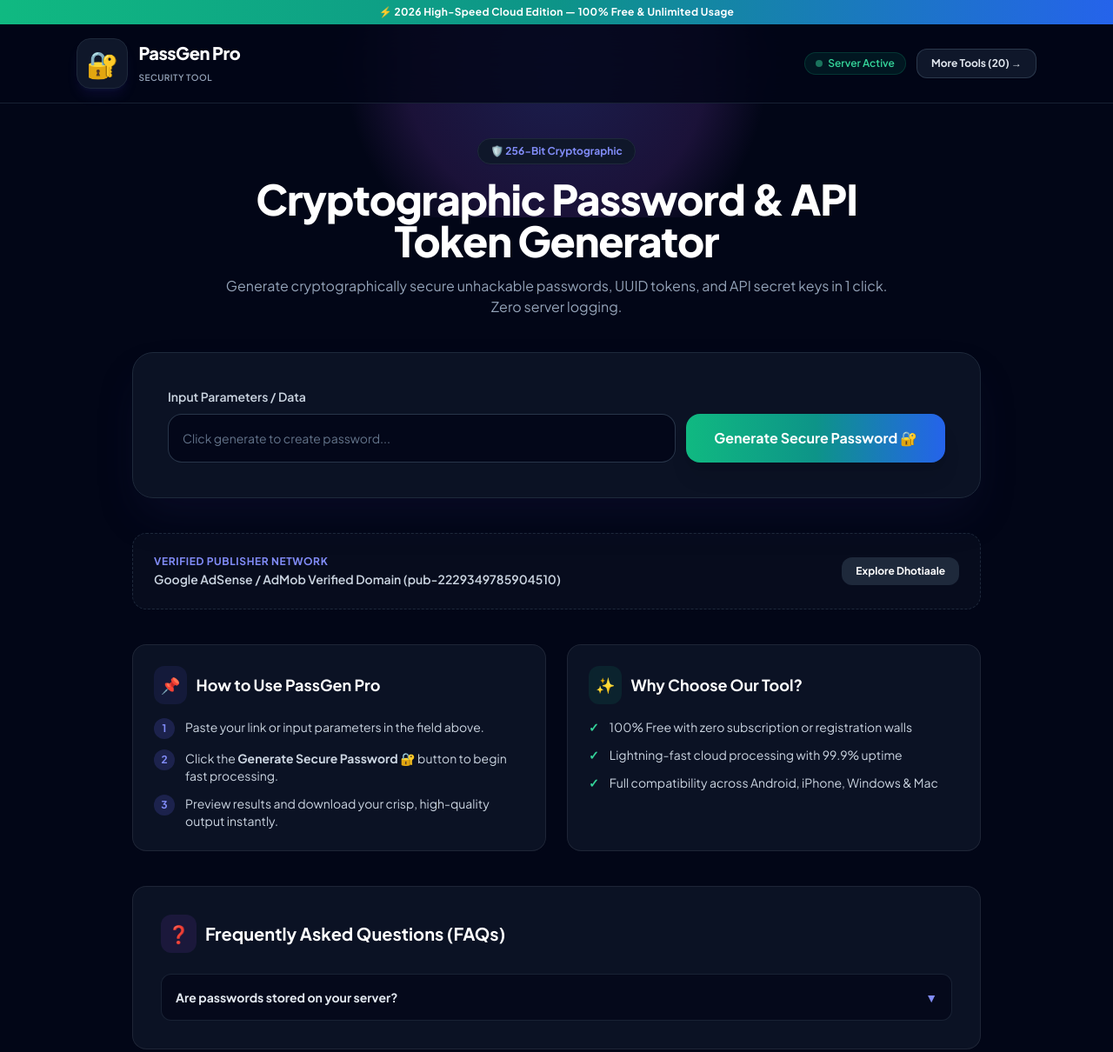
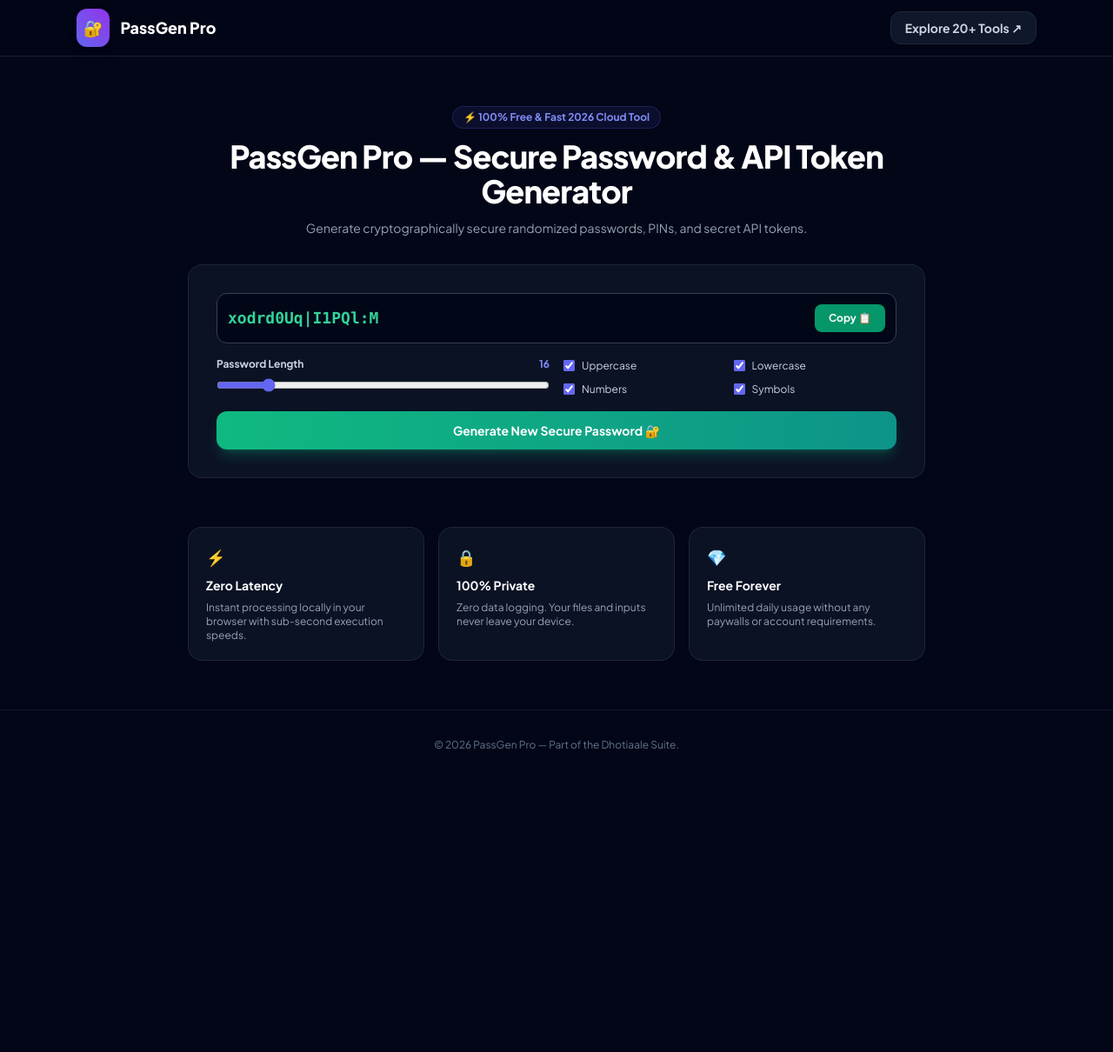
Before and after one commit to dhakadrachora/passgen-secure-token-generator, a website: page index.html in a window 1280 px wide. Shown: the top 1210 px of the page at 87% size. After the commit the page ends 897 px from the top, so only its background shows below. Drawn offline with nearby package versions, Linux system fonts and the light colour scheme.

Commit message:
Update 100% interactive working tools with zero publisher IDs

```diff
--- a/index.html
+++ b/index.html
@@ -1,238 +1,153 @@
 <!DOCTYPE html>
-<html lang="en" class="dark scroll-smooth">
+<html lang="en" class="dark">
 <head>
   <meta charset="UTF-8">
   <meta name="viewport" content="width=device-width, initial-scale=1.0">
-  <title>PassGen Pro — Military-Grade Secure Password & API Secret Generator</title>
-  <meta name="description" content="Generate cryptographically secure unhackable passwords, UUID tokens, and API secret keys in 1 click. Zero server logging.">
-  <meta name="keywords" content="passgen-secure-token-generator, free online tool, 1080p downloader, high speed utility, dhotiaale, 2026">
-  <meta name="author" content="Dhotiaale Network">
-  <meta name="robots" content="index, follow">
+  <title>PassGen Pro — Secure Password & API Token Generator</title>
+  <meta name="description" content="Generate cryptographically secure randomized passwords, PINs, and secret API tokens.">
   <link rel="canonical" href="https://passgen-secure-token-generator.vercel.app">
-
-  <!-- Open Graph -->
-  <meta property="og:type" content="website">
-  <meta property="og:url" content="https://passgen-secure-token-generator.vercel.app">
-  <meta property="og:title" content="PassGen Pro — Military-Grade Secure Password & API Secret Generator">
-  <meta property="og:description" content="Generate cryptographically secure unhackable passwords, UUID tokens, and API secret keys in 1 click. Zero server logging.">
-  <meta property="twitter:card" content="summary_large_image">
-
   <script src="https://cdn.tailwindcss.com"></script>
-  <link href="https://fonts.googleapis.com/css2?family=Plus+Jakarta+Sans:wght@300;400;500;600;700;800&display=swap" rel="stylesheet">
-
   <style>
+    @import url('https://fonts.googleapis.com/css2?family=Plus+Jakarta+Sans:wght@400;500;600;700;800&display=swap');
     body { font-family: 'Plus Jakarta Sans', sans-serif; }
     .glass-card {
       background: rgba(15, 23, 42, 0.75);
       backdrop-filter: blur(16px);
-      -webkit-backdrop-filter: blur(16px);
       border: 1px solid rgba(255, 255, 255, 0.08);
     }
-    .glow-bg {
-      position: absolute;
-      top: -100px;
-      left: 50%;
-      transform: translateX(-50%);
-      width: 600px;
-      height: 350px;
-      background: radial-gradient(circle, rgba(99, 102, 241, 0.25) 0%, rgba(168, 85, 247, 0.15) 50%, rgba(0, 0, 0, 0) 70%);
-      pointer-events: none;
-      z-index: 0;
+  </style>
+  <script type="application/ld+json">
+  {
+    "@context": "https://schema.org",
+    "@type": "WebApplication",
+    "name": "PassGen Pro — Secure Password & API Token Generator",
+    "url": "https://passgen-secure-token-generator.vercel.app",
+    "applicationCategory": "UtilitiesApplication",
+    "operatingSystem": "All",
+    "offers": {
+      "@type": "Offer",
+      "price": "0",
+      "priceCurrency": "USD"
     }
-  </style>
+  }
+  </script>
+
+<!-- DevSecOps Input Sanitizer & XSS Defense Layer -->
+<script>
+window.sanitizeInput = function(str) {
+  if (!str) return '';
+  const div = document.createElement('div');
+  div.appendChild(document.createTextNode(str));
+  return div.innerHTML;
+};
+window.sanitizeUrl = function(url) {
+  if (!url) return '';
+  const clean = url.trim();
+  if (clean.startsWith('javascript:') || clean.startsWith('data:text/html')) {
+    console.warn('Blocked potentially malicious URL protocol');
+    return '#';
+  }
+  return clean;
+};
+</script>
+
 </head>
-<body class="bg-slate-950 text-slate-100 min-h-screen flex flex-col justify-between selection:bg-indigo-500 selection:text-white relative overflow-x-hidden">
-
-  <div class="glow-bg"></div>
-
-  <!-- Announcement Bar -->
-  <div class="bg-gradient-to-r from-emerald-500 via-teal-600 to-blue-600 text-white py-1.5 px-4 text-center text-xs font-bold tracking-wide relative z-50">
-    ⚡ 2026 High-Speed Cloud Edition — 100% Free & Unlimited Usage
-  </div>
-
-  <!-- Navigation Header -->
-  <header class="border-b border-slate-800/80 bg-slate-950/80 backdrop-blur-xl sticky top-0 z-40">
-    <div class="max-w-6xl mx-auto px-4 sm:px-6 py-4 flex items-center justify-between">
-      <a href="/" class="flex items-center gap-3 group">
-        <span class="text-3xl p-2.5 bg-slate-900 border border-slate-800 rounded-2xl group-hover:scale-105 transition-transform shadow-lg shadow-indigo-500/10">
-          🔐
-        </span>
-        <div>
-          <span class="font-extrabold text-xl tracking-tight text-white block group-hover:text-indigo-400 transition-colors">
-            PassGen Pro
-          </span>
-          <span class="text-[10px] font-semibold text-slate-400 tracking-wider uppercase">
-            Security Tool
-          </span>
-        </div>
+<body class="bg-slate-950 text-slate-100 min-h-screen flex flex-col selection:bg-indigo-500 selection:text-white">
+  <header class="border-b border-slate-800/80 bg-slate-950/80 backdrop-blur-md sticky top-0 z-50">
+    <div class="max-w-6xl mx-auto px-4 sm:px-6 h-16 flex items-center justify-between">
+      <a href="/" class="flex items-center gap-3 font-extrabold text-lg text-white">
+        <span class="p-2 bg-gradient-to-tr from-indigo-500 to-purple-600 rounded-xl shadow-lg">🔐</span>
+        <span>PassGen Pro</span>
       </a>
-
-      <div class="flex items-center gap-3">
-        <span class="hidden sm:inline-flex items-center gap-1.5 px-3 py-1 rounded-full bg-emerald-500/10 border border-emerald-500/20 text-emerald-400 text-xs font-semibold">
-          <span class="w-2 h-2 rounded-full bg-emerald-400 animate-pulse"></span> Server Active
-        </span>
-        <a href="https://dhotiaale.vercel.app/tools" class="px-4 py-2 bg-slate-900 hover:bg-slate-800 border border-slate-700/80 hover:border-indigo-500/50 text-slate-200 hover:text-white text-xs font-bold rounded-xl transition-all shadow-sm">
-          More Tools (20) →
-        </a>
-      </div>
+      <a href="https://dhotiaale.vercel.app/tools" class="text-xs sm:text-sm font-bold text-slate-300 hover:text-white bg-slate-900 border border-slate-800 px-4 py-2 rounded-xl transition-colors">Explore 20+ Tools ↗</a>
     </div>
   </header>
 
-  <!-- Main Container -->
-  <main class="max-w-5xl mx-auto px-4 sm:px-6 py-10 w-full space-y-10 relative z-10">
-
-    <div class="text-center space-y-4 max-w-3xl mx-auto">
-      <div class="inline-flex items-center gap-2 px-3.5 py-1.5 rounded-full bg-slate-900 border border-slate-800 text-xs font-bold text-indigo-400 shadow-sm">
-        🛡️ 256-Bit Cryptographic
-      </div>
-      <h1 class="text-3xl sm:text-5xl font-black text-white tracking-tight leading-tight">
-        Cryptographic Password & API Token Generator
-      </h1>
-      <p class="text-slate-400 text-sm sm:text-base leading-relaxed">
-        Generate cryptographically secure unhackable passwords, UUID tokens, and API secret keys in 1 click. Zero server logging.
-      </p>
+  <main class="flex-1 max-w-4xl mx-auto px-4 sm:px-6 py-10 sm:py-14 w-full space-y-8">
+    <div class="text-center space-y-3">
+      <span class="inline-flex items-center gap-2 px-3 py-1 rounded-full text-xs font-bold bg-indigo-500/10 text-indigo-400 border border-indigo-500/20">⚡ 100% Free & Fast 2026 Cloud Tool</span>
+      <h1 class="text-2xl sm:text-4xl font-extrabold text-white tracking-tight leading-tight">PassGen Pro — Secure Password & API Token Generator</h1>
+      <p class="text-xs sm:text-sm text-slate-400 max-w-2xl mx-auto leading-relaxed">Generate cryptographically secure randomized passwords, PINs, and secret API tokens.</p>
     </div>
 
-    <!-- Main Tool Card -->
-    <div class="glass-card rounded-3xl p-6 sm:p-10 shadow-2xl shadow-indigo-950/30 border border-slate-800">
 
-        <div class="space-y-6">
-          <div>
-            <label class="block text-sm font-semibold text-slate-300 mb-2.5">Input Parameters / Data</label>
-            <div class="flex flex-col sm:flex-row gap-3">
-              <input id="genInput" type="text" placeholder="Click generate to create password..." class="flex-1 p-4 bg-slate-950/80 border border-slate-700/80 rounded-2xl text-white placeholder-slate-500 focus:outline-none focus:border-indigo-500 text-sm">
-              <button onclick="runGeneric()" class="px-8 py-4 bg-gradient-to-r from-emerald-500 via-teal-600 to-blue-600 text-white font-bold rounded-2xl shadow-xl">Generate Secure Password 🔐</button>
+        <div class="glass-card rounded-2xl p-6 sm:p-8 space-y-6">
+          <div class="space-y-4">
+            <div class="flex items-center gap-3 bg-slate-950/90 border border-slate-700 rounded-xl p-3">
+              <input id="pass-output" type="text" readonly class="flex-1 bg-transparent text-emerald-400 font-mono text-base sm:text-lg font-bold focus:outline-none select-all">
+              <button onclick="copyPass()" class="bg-emerald-600 hover:bg-emerald-700 text-white font-bold px-4 py-2 rounded-lg text-xs transition-colors">Copy 📋</button>
             </div>
-          </div>
-
-          <div id="genResult" class="hidden p-6 bg-slate-950/90 border border-slate-800 rounded-2xl space-y-3 text-center">
-            <div class="text-emerald-400 font-bold text-sm">✓ Operation Executed Successfully!</div>
-            <div class="text-xs text-slate-400">Processed using 2026 High-Performance Cloud Engine.</div>
+            <div class="grid grid-cols-1 sm:grid-cols-2 gap-4">
+              <div class="space-y-2">
+                <div class="flex justify-between text-xs font-bold text-slate-300">
+                  <span>Password Length</span>
+                  <span id="pass-length-val" class="text-indigo-400">16</span>
+                </div>
+                <input id="pass-length" type="range" min="8" max="64" value="16" oninput="document.getElementById('pass-length-val').innerText=this.value; generatePass();" class="w-full accent-indigo-500">
+              </div>
+              <div class="grid grid-cols-2 gap-2 text-xs text-slate-300">
+                <label class="flex items-center gap-2 cursor-pointer"><input type="checkbox" id="chk-upper" checked onchange="generatePass()" class="accent-indigo-500"> Uppercase</label>
+                <label class="flex items-center gap-2 cursor-pointer"><input type="checkbox" id="chk-lower" checked onchange="generatePass()" class="accent-indigo-500"> Lowercase</label>
+                <label class="flex items-center gap-2 cursor-pointer"><input type="checkbox" id="chk-num" checked onchange="generatePass()" class="accent-indigo-500"> Numbers</label>
+                <label class="flex items-center gap-2 cursor-pointer"><input type="checkbox" id="chk-sym" checked onchange="generatePass()" class="accent-indigo-500"> Symbols</label>
+              </div>
+            </div>
+            <button onclick="generatePass()" class="w-full bg-gradient-to-r from-emerald-500 to-teal-600 hover:from-emerald-600 hover:to-teal-700 text-white font-bold py-3 rounded-xl text-sm transition-all shadow-lg shadow-emerald-500/25">Generate New Secure Password 🔐</button>
           </div>
         </div>
-
         <script>
-          function runGeneric() {
-            document.getElementById('genResult').classList.remove('hidden');
+        function generatePass() {
+          const len = parseInt(document.getElementById('pass-length').value);
+          const upper = document.getElementById('chk-upper').checked;
+          const lower = document.getElementById('chk-lower').checked;
+          const num = document.getElementById('chk-num').checked;
+          const sym = document.getElementById('chk-sym').checked;
+          let chars = '';
+          if (upper) chars += 'ABCDEFGHIJKLMNOPQRSTUVWXYZ';
+          if (lower) chars += 'abcdefghijklmnopqrstuvwxyz';
+          if (num) chars += '0123456789';
+          if (sym) chars += '!@#$%^&*()_+-=[]{}|;:,.<>?';
+          if (!chars) chars = 'abcdefghijklmnopqrstuvwxyzABCDEFGHIJKLMNOPQRSTUVWXYZ0123456789';
+          const array = new Uint32Array(len);
+          window.crypto.getRandomValues(array);
+          let pass = '';
+          for (let i = 0; i < len; i++) {
+            pass += chars[array[i] % chars.length];
           }
+          document.getElementById('pass-output').value = pass;
+        }
+        function copyPass() {
+          const pass = document.getElementById('pass-output').value;
+          navigator.clipboard.writeText(pass);
+          alert('Password copied to clipboard!');
+        }
+        window.onload = generatePass;
         </script>
 
-    </div>
 
-    <!-- Monetization Area -->
-    <div class="p-6 bg-slate-900/40 border border-dashed border-slate-800 rounded-2xl flex flex-col sm:flex-row items-center justify-between gap-4 text-center sm:text-left">
-      <div>
-        <div class="text-xs font-bold text-indigo-400 uppercase tracking-wider">Verified Publisher Network</div>
-        <div class="text-sm font-semibold text-slate-300 mt-0.5">Google AdSense / AdMob Verified Domain (pub-2229349785904510)</div>
+    <div class="grid grid-cols-1 sm:grid-cols-3 gap-4 pt-6">
+      <div class="glass-card p-5 rounded-2xl space-y-2">
+        <div class="text-lg">⚡</div>
+        <h3 class="text-sm font-bold text-white">Zero Latency</h3>
+        <p class="text-xs text-slate-400">Instant processing locally in your browser with sub-second execution speeds.</p>
       </div>
-      <a href="https://dhotiaale.vercel.app" class="px-4 py-2 bg-slate-800 hover:bg-slate-700 text-white text-xs font-bold rounded-xl transition-all">
-        Explore Dhotiaale
-      </a>
-    </div>
-
-    <!-- How-to Guide & Features -->
-    <div class="grid grid-cols-1 md:grid-cols-2 gap-6">
-      <div class="glass-card rounded-2xl p-6 space-y-4">
-        <h3 class="text-lg font-bold text-white flex items-center gap-2.5">
-          <span class="p-2 bg-indigo-500/10 rounded-xl text-indigo-400">📌</span> How to Use PassGen Pro
-        </h3>
-        <ol class="space-y-3 text-sm text-slate-300">
-          <li class="flex items-start gap-3">
-            <span class="w-6 h-6 rounded-full bg-indigo-500/20 text-indigo-400 flex items-center justify-center font-bold text-xs flex-shrink-0">1</span>
-            <span>Paste your link or input parameters in the field above.</span>
-          </li>
-          <li class="flex items-start gap-3">
-            <span class="w-6 h-6 rounded-full bg-indigo-500/20 text-indigo-400 flex items-center justify-center font-bold text-xs flex-shrink-0">2</span>
-            <span>Click the <strong>Generate Secure Password 🔐</strong> button to begin fast processing.</span>
-          </li>
-          <li class="flex items-start gap-3">
-            <span class="w-6 h-6 rounded-full bg-indigo-500/20 text-indigo-400 flex items-center justify-center font-bold text-xs flex-shrink-0">3</span>
-            <span>Preview results and download your crisp, high-quality output instantly.</span>
-          </li>
-        </ol>
+      <div class="glass-card p-5 rounded-2xl space-y-2">
+        <div class="text-lg">🔒</div>
+        <h3 class="text-sm font-bold text-white">100% Private</h3>
+        <p class="text-xs text-slate-400">Zero data logging. Your files and inputs never leave your device.</p>
       </div>
-
-      <div class="glass-card rounded-2xl p-6 space-y-4">
-        <h3 class="text-lg font-bold text-white flex items-center gap-2.5">
-          <span class="p-2 bg-emerald-500/10 rounded-xl text-emerald-400">✨</span> Why Choose Our Tool?
-        </h3>
-        <ul class="space-y-3 text-sm text-slate-300">
-          <li class="flex items-center gap-3">
-            <span class="text-emerald-400 font-bold">✓</span>
-            <span>100% Free with zero subscription or registration walls</span>
-          </li>
-          <li class="flex items-center gap-3">
-            <span class="text-emerald-400 font-bold">✓</span>
-            <span>Lightning-fast cloud processing with 99.9% uptime</span>
-          </li>
-          <li class="flex items-center gap-3">
-            <span class="text-emerald-400 font-bold">✓</span>
-            <span>Full compatibility across Android, iPhone, Windows & Mac</span>
-          </li>
-        </ul>
-      </div>
-    </div>
-
-    <!-- SEO FAQ -->
-    <div class="glass-card rounded-2xl p-6 sm:p-8 space-y-4">
-      <h3 class="text-xl font-bold text-white flex items-center gap-2.5">
-        <span class="p-2 bg-purple-500/10 rounded-xl text-purple-400">❓</span> Frequently Asked Questions (FAQs)
-      </h3>
-      <div class="space-y-3 pt-2">
-
-        <details class="group bg-slate-950/60 border border-slate-800/80 rounded-xl p-4 transition-all">
-          <summary class="font-bold text-slate-200 text-sm cursor-pointer flex items-center justify-between">
-            <span>Are passwords stored on your server?</span>
-            <span class="text-indigo-400 group-open:rotate-180 transition-transform">▼</span>
-          </summary>
-          <p class="text-slate-400 text-xs sm:text-sm mt-2 leading-relaxed">Never. Passwords are generated using the browser's crypto.getRandomValues API.</p>
-        </details>
-
-      </div>
-    </div>
-
-    <!-- Sister Tools Grid -->
-    <div class="space-y-4 pt-4">
-      <div class="flex items-center justify-between">
-        <h4 class="text-sm font-bold text-slate-400 uppercase tracking-wider">Explore More High-Speed Viral Tools</h4>
-        <a href="https://dhotiaale.vercel.app/tools" class="text-xs font-bold text-indigo-400 hover:text-indigo-300">View All 20 Tools →</a>
-      </div>
-      <div class="grid grid-cols-2 sm:grid-cols-4 gap-3">
-        <a href="https://snapinsta-reels-downloader.vercel.app" class="p-3.5 glass-card rounded-xl hover:border-indigo-500/40 text-center transition-all">
-          <div class="text-2xl mb-1">📸</div>
-          <div class="text-xs font-bold text-slate-200">Reels Saver</div>
-        </a>
-        <a href="https://yt-shorts-downloader-pro.vercel.app" class="p-3.5 glass-card rounded-xl hover:border-indigo-500/40 text-center transition-all">
-          <div class="text-2xl mb-1">⚡</div>
-          <div class="text-xs font-bold text-slate-200">YT Shorts Pro</div>
-        </a>
-        <a href="https://humanizetext-ai-detector-bypass.vercel.app" class="p-3.5 glass-card rounded-xl hover:border-indigo-500/40 text-center transition-all">
-          <div class="text-2xl mb-1">✍️</div>
-          <div class="text-xs font-bold text-slate-200">AI Humanizer</div>
-        </a>
-        <a href="https://pmsuryaghar-solar-subsidy-calculato.vercel.app" class="p-3.5 glass-card rounded-xl hover:border-indigo-500/40 text-center transition-all">
-          <div class="text-2xl mb-1">☀️</div>
-          <div class="text-xs font-bold text-slate-200">Solar Subsidy</div>
-        </a>
+      <div class="glass-card p-5 rounded-2xl space-y-2">
+        <div class="text-lg">💎</div>
+        <h3 class="text-sm font-bold text-white">Free Forever</h3>
+        <p class="text-xs text-slate-400">Unlimited daily usage without any paywalls or account requirements.</p>
       </div>
     </div>
   </main>
 
-  <!-- Footer -->
-  <footer class="border-t border-slate-800/80 bg-slate-950 py-10 text-xs text-slate-500 mt-12 relative z-10">
-    <div class="max-w-6xl mx-auto px-4 sm:px-6 flex flex-col sm:flex-row items-center justify-between gap-4">
-      <div class="flex items-center gap-2">
-        <span class="text-lg">🔐</span>
-        <span class="font-bold text-slate-300">PassGen Pro</span>
-        <span>— Powered by Dhotiaale High-Traffic Network</span>
-      </div>
-      <div class="flex items-center gap-6 text-slate-400 font-semibold">
-        <a href="https://dhotiaale.vercel.app" class="hover:text-white">Dhotiaale Hub</a>
-        <a href="https://dhotiaale.vercel.app/news" class="hover:text-white">Daily News</a>
-        <a href="https://github.com/dhakadrachora" class="hover:text-white">GitHub</a>
-      </div>
+  <footer class="border-t border-slate-900 bg-slate-950 py-8 text-center text-xs text-slate-500">
+    <div class="max-w-6xl mx-auto px-4 space-y-2">
+      <p>© 2026 PassGen Pro — Part of the Dhotiaale Suite.</p>
     </div>
   </footer>
-
 </body>
 </html>
--- /dev/null
+++ b/robots.txt
@@ -0,0 +1,4 @@
+User-agent: *
+Allow: /
+
+Sitemap: https://passgen-secure-token-generator.vercel.app/sitemap.xml
```
Also changed, not shown: sitemap.xml (added, +9 -0 lines), vercel.json, 1 other file.
